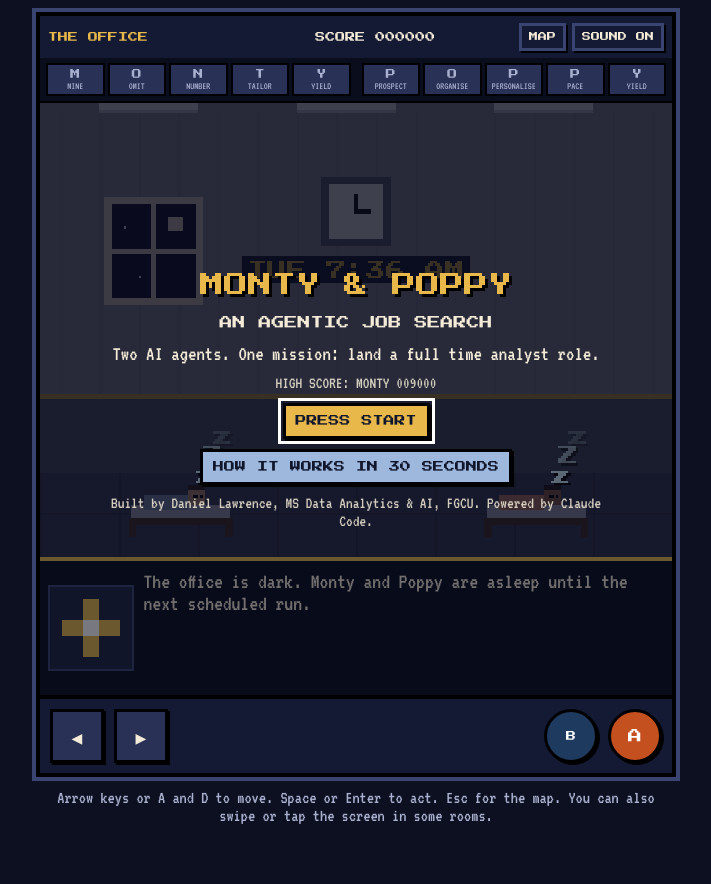
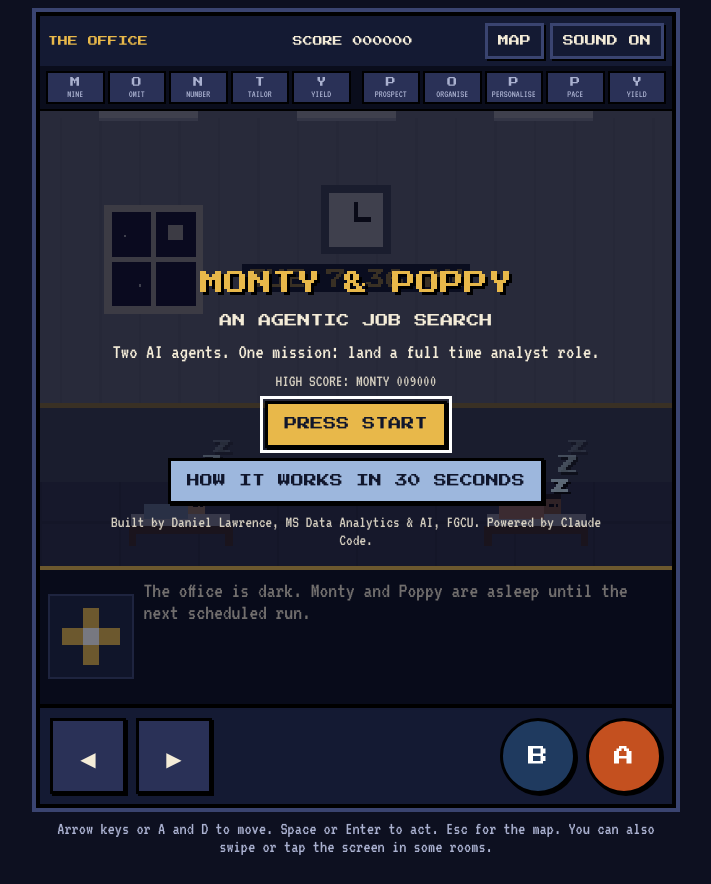
Before and after one commit to danielgarylawrence123-jpg/monty-and-poppy, a plain HTML site: page index.html in a window 1280 px wide. Shown: the whole page, without its empty margins (284-995 px from the left). Before the commit the page ends 853 px from the top, so only its background shows below. Drawn offline with Linux system fonts and the light colour scheme.

Commit message:
Make the buttons bigger
Co-Authored-By: Claude Fable 5.2 <noreply@anthropic.com>
Claude-Session: https://claude.ai/code/session_01CFkehsbmpzPFDyNqsuRvpq

```diff
--- a/index.html
+++ b/index.html
@@ -30,10 +30,10 @@ body{background:var(--ink);color:var(--cream);font-family:var(--body);font-size:
 .hud{display:flex;flex-wrap:wrap;gap:6px 12px;align-items:center;justify-content:space-between;padding:7px 8px;background:var(--panel);font-family:var(--display);font-size:clamp(7px,1.7vw,10px)}
 #hZone{color:var(--gold)}
 .hbtns{display:flex;gap:6px}
-button{font-family:var(--display);cursor:pointer;color:#10162c;background:var(--gold);border:3px solid #000;box-shadow:2px 2px 0 #000;padding:8px 10px;font-size:clamp(8px,1.8vw,11px);line-height:1.3}
+button{font-family:var(--display);cursor:pointer;color:#10162c;background:var(--gold);border:3px solid #000;box-shadow:2px 2px 0 #000;padding:12px 16px;font-size:clamp(10px,2.3vw,13px);line-height:1.3}
 button:focus-visible,a:focus-visible{outline:3px solid #fff;outline-offset:2px}
 button:active{transform:translate(2px,2px);box-shadow:none}
-.hud button{padding:5px 7px;font-size:clamp(7px,1.6vw,9px);background:var(--panel);color:var(--cream);border-color:var(--line)}
+.hud button{padding:8px 10px;font-size:clamp(8px,1.9vw,11px);background:var(--panel);color:var(--cream);border-color:var(--line)}
 .stage{position:relative;aspect-ratio:256/240;background:#000;overflow:hidden}
 #cv{touch-action:none;display:block;width:100%;height:76.667%;image-rendering:pixelated;image-rendering:crisp-edges}
 .textbox{position:absolute;left:0;right:0;bottom:0;height:23.333%;background:#0a0d1c;border-top:4px solid var(--gold);display:flex;gap:10px;padding:6px 8px;align-items:flex-start}
@@ -65,9 +65,9 @@ button:active{transform:translate(2px,2px);box-shadow:none}
 .mapgrid{display:flex;flex-direction:column;gap:8px;width:100%}
 .maprow{display:flex;flex-wrap:wrap;gap:6px;justify-content:center;align-items:center}
 .maprow span{font-family:var(--display);font-size:clamp(7px,1.7vw,10px);width:100%;color:var(--gold)}
-.maprow button{font-size:clamp(7px,1.6vw,9px);padding:6px 7px}
+.maprow button{font-size:clamp(8px,2vw,11px);padding:9px 10px}
 .maprow button.m{background:#9db7dd}.maprow button.p{background:#f0a184}.maprow button.ok{background:#7be08a}
-a.btn{font-family:var(--display);font-size:clamp(8px,1.8vw,11px);color:#10162c;background:#9db7dd;border:3px solid #000;box-shadow:2px 2px 0 #000;padding:8px 10px;text-decoration:none;line-height:1.3}
+a.btn{font-family:var(--display);font-size:clamp(10px,2.3vw,13px);color:#10162c;background:#9db7dd;border:3px solid #000;box-shadow:2px 2px 0 #000;padding:12px 16px;text-decoration:none;line-height:1.3}
 .stats{display:grid;grid-template-columns:repeat(4,1fr);gap:6px;width:100%}
 .stats div{background:var(--panel);color:var(--cream);border:2px solid #000;padding:6px 2px;font-size:.8em}
 .stats b{display:block;font-family:var(--display);font-weight:400;color:var(--gold);font-size:clamp(10px,3vw,18px);margin-bottom:3px;font-variant-numeric:tabular-nums}
@@ -80,9 +80,9 @@ a.btn{font-family:var(--display);font-size:clamp(8px,1.8vw,11px);color:#10162c;b
 @media (max-width:520px){.chip small{display:none}}
 .pad{display:flex;justify-content:space-between;align-items:center;padding:10px;background:var(--panel);border-top:4px solid #000;touch-action:none;user-select:none;-webkit-user-select:none}
 .pad div{display:flex;gap:10px}
-.pad button{width:54px;height:54px;padding:0;font-size:14px;background:#2a3157;color:var(--cream);border-color:#000}
+.pad button{width:clamp(58px,17vw,76px);height:clamp(58px,17vw,76px);padding:0;font-size:20px;background:#2a3157;color:var(--cream);border-color:#000}
 .pad #kA{background:var(--poppy);color:#fff;border-radius:50%}
-.pad #kB{background:var(--navy);color:#fff;border-radius:50%;font-size:10px}
+.pad #kB{background:var(--navy);color:#fff;border-radius:50%;font-size:20px}
 .help{margin:0;color:#aab1d0;text-align:center;font-size:18px}
 @media (prefers-reduced-motion:reduce){.blink,#pMore{animation:none}}
 </style>
```
